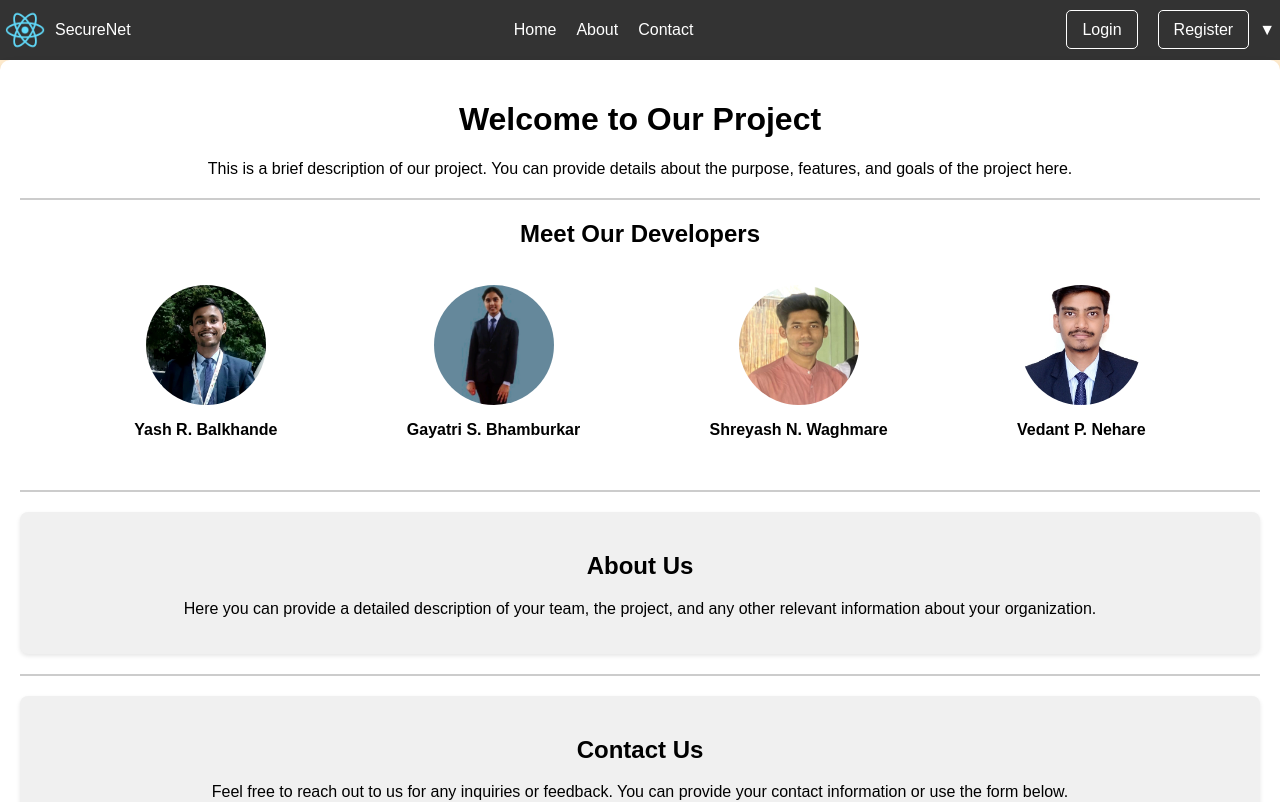
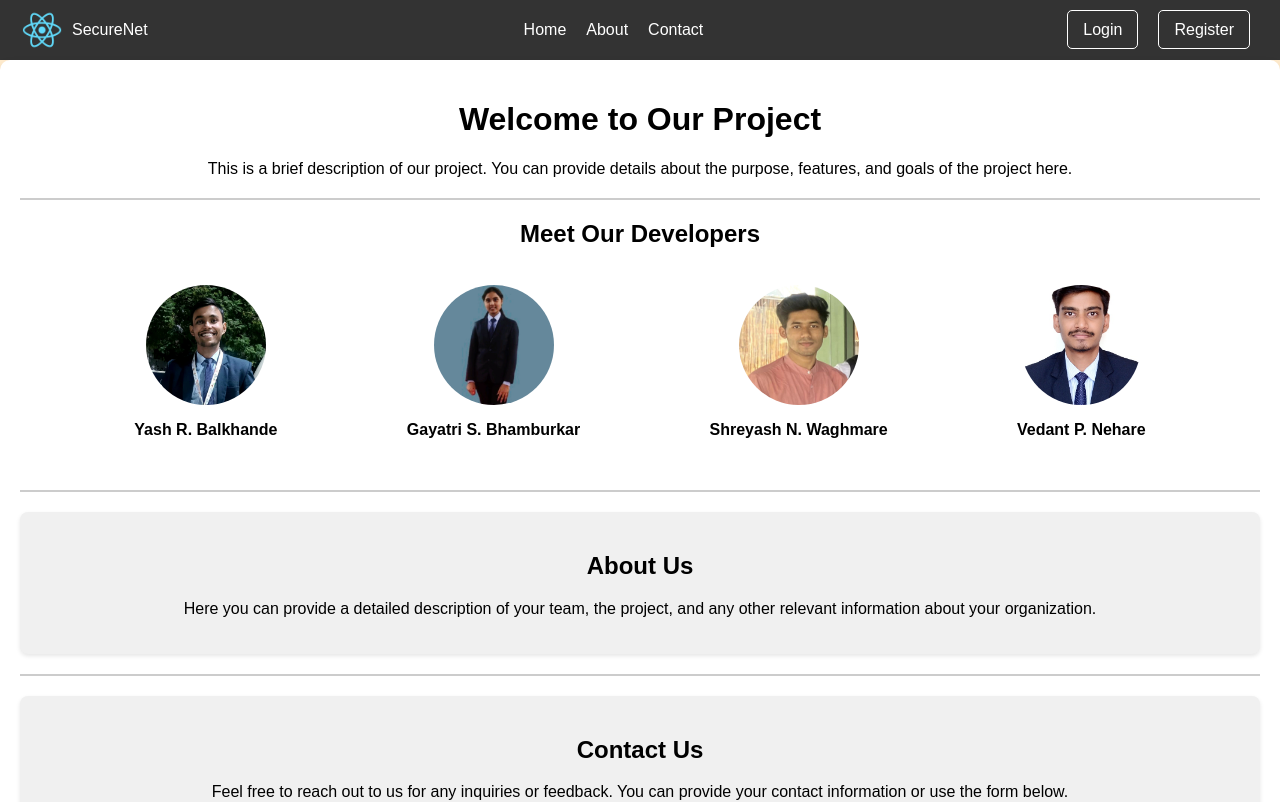
Before and after one commit to balkhandeyash/datathon, a React (Create React App) app in the folder frontend/: page / in a window 1280 px wide. Shown: the top 802 px of the page. Built offline with nearby package versions, Linux system fonts and the light colour scheme.

Commit message:
Made condiotnal rendering of the header options(Links, button and drop down)

```diff
--- a/frontend/src/components/Header.css
+++ b/frontend/src/components/Header.css
@@ -5,17 +5,19 @@
   justify-content: space-between;
   align-items: center;
   padding: 5px;
-    background-color: #333; /* Update with your desired background color */
+  background-color: #333;
   color: white;
 }
 
 .logo {
+  padding: 2px;
   display: flex;
   align-items: center;
+  margin-left: 15px; /* Shift logo and title 20px right from the left */
 }
 
 .logo img {
-    width: 40px; /* Adjust the image size as needed */
+  width: 40px;
   margin-right: 10px;
 }
 
@@ -27,19 +29,35 @@
 .navigation li {
   margin-right: 20px;
   cursor: pointer;
+  color: white;
+  text-decoration: none;
+}
+
+.navigation li a {
+  color: inherit;
+  text-decoration: none;
+}
+
+.navigation li a:visited {
+  color: white;
+}
+
+.navigation li:hover {
+  color: #007bff;
 }
 
 .user-options {
   display: flex;
   align-items: center;
+  margin-right: 15px; /* Shift buttons 20px left from the right end */
 }
 
 .dropdown {
   position: relative;
   display: inline-block;
+  margin-right: 15px;
 }
 
-  /* Add this style to make the color of dropbtn white */
 .dropbtn {
   color: white;
   background-color: transparent;
@@ -48,7 +66,6 @@
   padding: 0;
   margin: 0;
 }
-
 
 .dropdown-content {
   display: none;
--- a/frontend/src/components/Header.js
+++ b/frontend/src/components/Header.js
@@ -1,10 +1,19 @@
 // Header.js
 
 import React from "react";
-import { Link } from "react-router-dom";
+import { Link, useLocation } from "react-router-dom";
 import "./Header.css";
 
 function Header() {
+  const location = useLocation();
+
+  const isLoginRegisterPage =
+    location.pathname === "/login" ||
+    location.pathname === "/register" ||
+    location.pathname === "/";
+
+  const shouldRenderDropdown = !isLoginRegisterPage; // Render dropdown only if not on login/register/landing page
+
   return (
     <>
       <div className="header">
@@ -12,18 +21,30 @@ function Header() {
           <img src="logo192.png" alt="Logo" />
           <span>SecureNet</span>
         </div>
+        {isLoginRegisterPage ? (
           <div className="navigation">
             <ul>
-            <li>Home</li>
-            <li>About</li>
-            <li>Contact</li>
+              <li>
+                <Link to="/">Home</Link>
+              </li>
+              <li>
+                <Link to="/">About</Link>
+              </li>
+              <li>
+                <Link to="/">Contact</Link>
+              </li>
             </ul>
           </div>
+        ) : null}
+        {isLoginRegisterPage ? (
           <div className="user-options">
             <div className="login-signup">
               <Link to="/login">Login</Link>
               <Link to="/register">Register</Link>
             </div>
+          </div>
+        ) : null}
+        {shouldRenderDropdown ? (
           <div className="dropdown">
             <button className="dropbtn">&#9660;</button>
             <div className="dropdown-content">
@@ -32,7 +53,7 @@ function Header() {
               <Link to="#">Option 3</Link>
             </div>
           </div>
-        </div>
+        ) : null}
       </div>
     </>
   );
```
Lines whose indentation alone changed are shown as unchanged.
